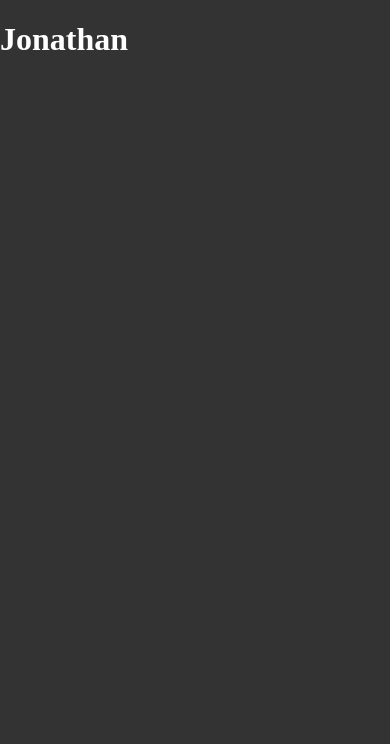
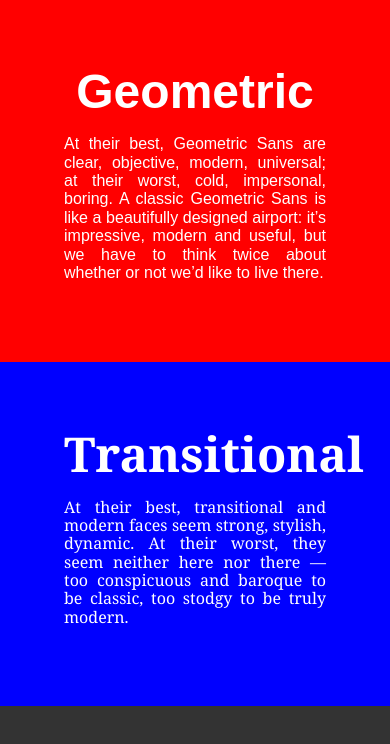
Before and after one commit to gruppjo/technical-web-typography, a website: page index.html in a window 390 px wide. Drawn offline with nearby package versions, Linux system fonts and the light colour scheme.

Commit message:
geometric and transitional colorboxes with text and basic responsive layout

```diff
--- a/css/style.css
+++ b/css/style.css
@@ -4,4 +4,44 @@
 html {
   background: #333;
   color: #fff;
+  font-size: 48px;
 }
+
+/* FONT SIZE RESPONSIVENESS */
+@media (max-width: 767px) {
+  html {
+    font-size: 32px;
+  }
+}
+
+/* FONT MODIFIERS */
+.sans {
+  font-family: sans-serif; /* serve machine's default sans face */
+}
+.cambria {
+  font-family: Cambria, Georgia, "Times New Roman", Times, serif;
+}
+
+/* COLOR BOX */
+.colorbox {
+  padding: 2rem;
+}
+.colorbox--red {
+  padding: 2rem;
+  background:red;
+}
+.colorbox--blue {
+  padding: 2rem;
+  background:blue;
+}
+
+/* TEXT ELEMENTS */
+h2 {
+  text-align:center;
+  margin:0;
+}
+p {
+  font-size: 0.5rem;
+  text-align: justify;
+  font-weight:lighter;
+}
--- a/index.html
+++ b/index.html
@@ -8,7 +8,33 @@
 </head>
 <body>
 
-  <h1>Jonathan</h1>
+  <div class="colorbox--red sans">
+    <h2>Geometric</h2>
+    <p>
+      At their best, Geometric Sans are clear,
+      objective, modern, universal;
+      at their worst, cold, impersonal,
+      boring. A classic Geometric Sans is
+      like a beautifully designed airport:
+      it’s impressive, modern and useful,
+      but we have to think twice about
+      whether or not we’d like to live there.
+    </p>
+  </div>
+  <div class="colorbox--blue cambria">
+    <h2>Transitional</h2>
+    <p>
+      At their best, transitional and modern
+      faces seem strong, stylish, dynamic.
+      At their worst, they seem neither here
+      nor there — too conspicuous and baroque
+      to be classic,
+      too stodgy to be truly modern.
+    </p>
+  </div>
+
+
+
 
 </body>
 </html>
```
